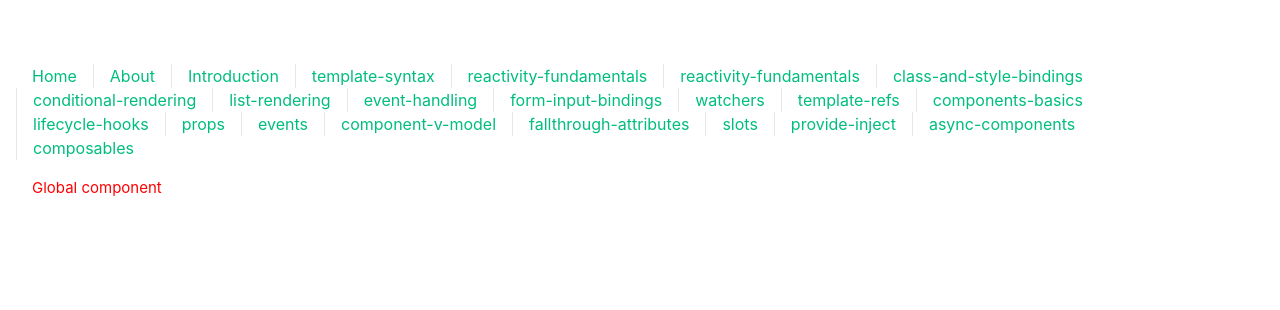
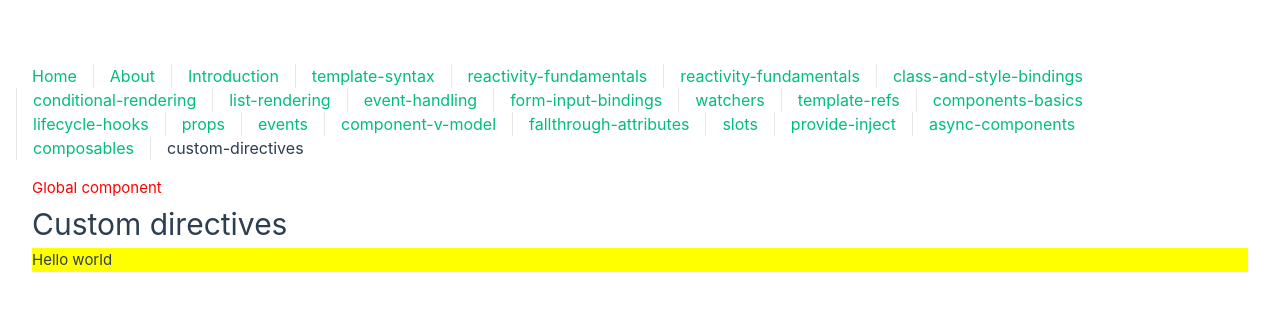
Before and after one commit to Johnny-Jackpot/sandbox, a Vue app in the folder vue/vue-project/: page /reusability/custom-directives in a window 1280 px wide. Shown: the top 310 px of the page. Built offline with nearby package versions, Linux system fonts and the light colour scheme; the HTML template or start-up script is replaced by a standard one.

Commit message:
custom directives

```diff
--- a/vue/vue-project/src/App.vue
+++ b/vue/vue-project/src/App.vue
@@ -34,6 +34,7 @@ import HelloWorld from './components/HelloWorld.vue'
         <RouterLink to="/components-in-depth/provide-inject">provide-inject</RouterLink>
         <RouterLink to="/components-in-depth/async-components">async-components</RouterLink>
         <RouterLink to="/reusability/composables">composables</RouterLink>
+        <RouterLink to="/reusability/custom-directives">custom-directives</RouterLink>
       </nav>
     </div>
   </header>
--- a/vue/vue-project/src/router/index.ts
+++ b/vue/vue-project/src/router/index.ts
@@ -133,7 +133,12 @@ const router = createRouter({
         {
           path: 'composables',
           name: 'composables',
-          component: () => import('@/views/reusability/Composables.vue'),
+          component: () => import('@/views/reusability/ComposablesView.vue'),
+        },
+        {
+          path: 'custom-directives',
+          name: 'custom-directives',
+          component: () => import('@/views/reusability/CustomDirectivesView.vue'),
         },
       ],
     },
--- /dev/null
+++ b/vue/vue-project/src/views/reusability/CustomDirectivesView.vue
@@ -0,0 +1,19 @@
+<script setup lang="ts">
+const vHighlight = {
+  mounted: (el: HTMLElement) => {
+    el.classList.add('is-highlight');
+  }
+}
+</script>
+
+<template>
+  <h1>Custom directives</h1>
+  <p v-highlight>Hello world</p>
+</template>
+
+
+<style scoped>
+.is-highlight {
+  background-color: yellow;
+}
+</style>
```
Also changed, not shown: vue/vue-project/src/views/reusability/ComposablesView.vue (renamed from vue/vue-project/src/views/reusability/Composables.vue).
